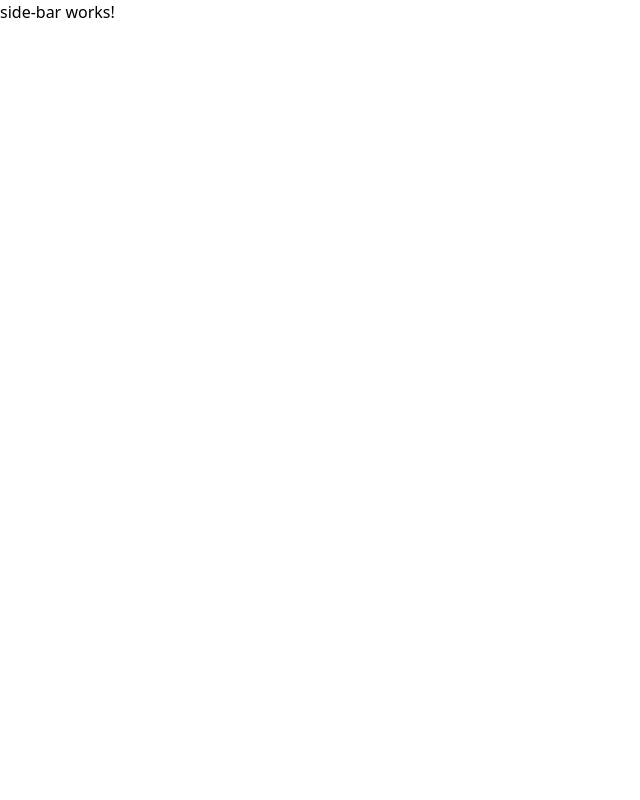
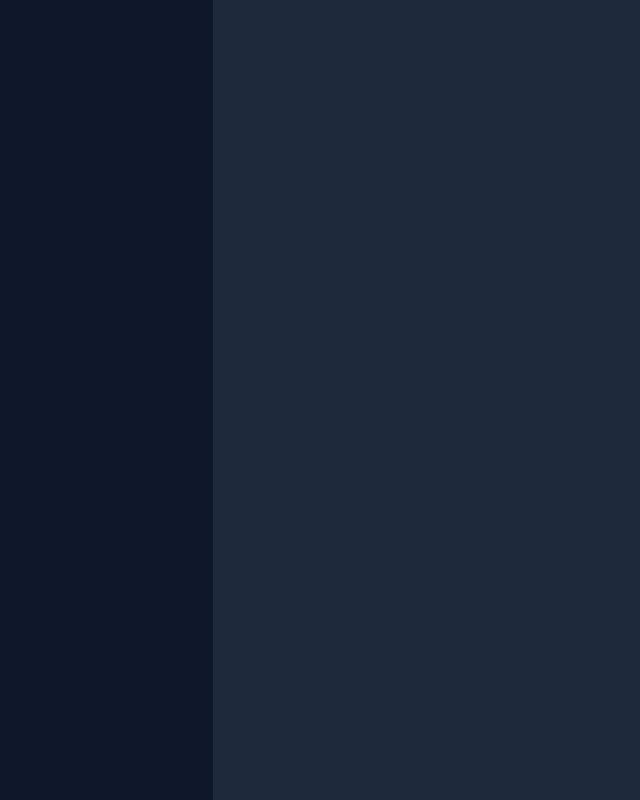
Before and after one commit to ZukLevinson/E2EE-Network, an Angular app in the folder client/: page / in a window 1280 px wide. Shown: the whole page, without its empty margins (0-640 px from the left). Built offline with nearby package versions, Linux system fonts and the light colour scheme.

Commit message:
feat(side-bar.component): create component

```diff
--- a/client/src/app/app.component.html
+++ b/client/src/app/app.component.html
@@ -1,3 +1,4 @@
-<div class="dark">
-  <app-side-bar></app-side-bar>
+<div class="dark w-screen h-screen flex">
+  <app-side-bar class="w-1/6"></app-side-bar>
+  <app-main class="flex-1"></app-main>
 </div>
--- a/client/src/app/app.module.ts
+++ b/client/src/app/app.module.ts
@@ -4,11 +4,13 @@ import { BrowserModule } from '@angular/platform-browser';
 import { AppRoutingModule } from './app-routing.module';
 import { AppComponent } from './app.component';
 import { SideBarComponent } from './side-bar/side-bar.component';
+import { MainComponent } from './main/main.component';
 
 @NgModule({
   declarations: [
     AppComponent,
-    SideBarComponent
+    SideBarComponent,
+    MainComponent
   ],
   imports: [
     BrowserModule,
--- /dev/null
+++ b/client/src/app/main/main.component.html
@@ -0,0 +1 @@
+<div class="bg-slate-800 w-full h-full"></div>
--- /dev/null
+++ b/client/src/app/main/main.component.ts
@@ -0,0 +1,15 @@
+import { Component, OnInit } from '@angular/core';
+
+@Component({
+  selector: 'app-main',
+  templateUrl: './main.component.html',
+  styleUrls: ['./main.component.scss']
+})
+export class MainComponent implements OnInit {
+
+  constructor() { }
+
+  ngOnInit(): void {
+  }
+
+}
--- a/client/src/app/side-bar/side-bar.component.html
+++ b/client/src/app/side-bar/side-bar.component.html
@@ -1 +1 @@
-<p>side-bar works!</p>
+<nav class="bg-slate-900 h-full w-full"></nav>
--- a/client/src/app/side-bar/side-bar.component.ts
+++ b/client/src/app/side-bar/side-bar.component.ts
@@ -3,7 +3,7 @@ import { Component, OnInit } from '@angular/core';
 @Component({
   selector: 'app-side-bar',
   templateUrl: './side-bar.component.html',
-  styleUrls: ['./side-bar.component.sass']
+  styleUrls: ['./side-bar.component.scss']
 })
 export class SideBarComponent implements OnInit {
 
```
Also changed, not shown: client/src/app/main/main.component.scss (added), client/src/app/side-bar/side-bar.component.scss (added), 1 other file (tests, documents, lock files or other folders).
